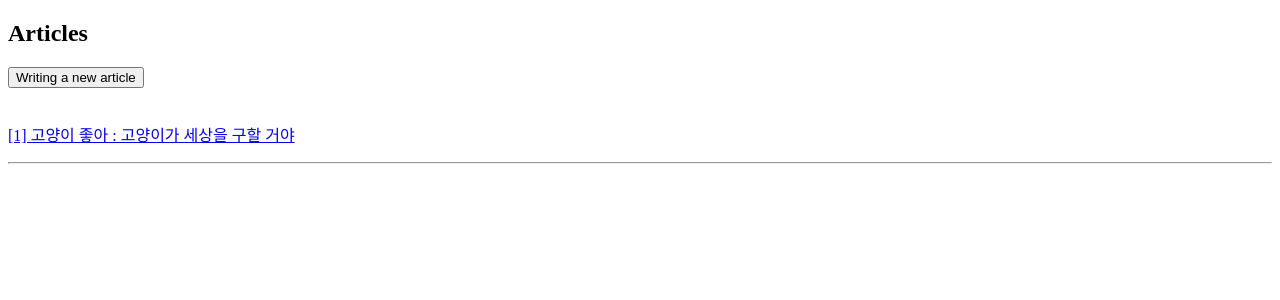
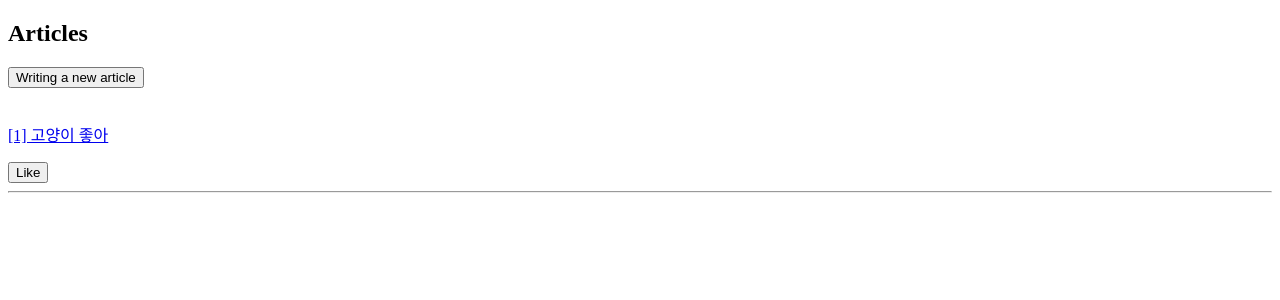
Before and after one commit to minkyungbae/Django, a Django app: page /articles/ in a window 1280 px wide. Shown: the part 29-329 px from the top of the page. Run offline with Django 4.2, Linux system fonts and the light colour scheme; data comes from the database, SQL or seed files in the repository.

Commit message:
Update 'like'

```diff
--- a/my_first_pjt/articles/templates/articles/articles.html
+++ b/my_first_pjt/articles/templates/articles/articles.html
@@ -8,8 +8,17 @@
 
 {% for article in articles %}
     <a href='{% url 'articles:article_detail' article.pk %}'>
-        <p>[{{ article.id }}] {{ article.title }} : {{ article.content }}</p>
+        <p>[{{ article.id }}] {{ article.title }}</p>
     </a>
+
+    <form action="{% url "articles:like" article.pk %}" method="POST">
+        {% csrf_token %}
+        {% if request.user in article.Like_users.all %}
+            <input type="submit" value="Cancle Like">
+        {% else %}
+            <input type="submit" value="Like">
+        {% endif %}
+    </form>
     <hr>
 
 {% endfor %}
--- a/my_first_pjt/articles/urls.py
+++ b/my_first_pjt/articles/urls.py
@@ -13,5 +13,6 @@ urlpatterns = [
     path('<int:pk>/delete/', views.delete, name="delete"),
     path('<int:pk>/update', views.update, name="update"),
     path('<int:pk>/comments/', views.comment_create, name='comment_create'),
+    path('<int:pk>/like/', views.like, name="like"),
 
 ]
--- a/my_first_pjt/articles/views.py
+++ b/my_first_pjt/articles/views.py
@@ -95,3 +95,19 @@ def comment_create(request, pk):
         comment.article = article
         comment.save()
     return redirect("articles:article_detail", article.pk)
+
+
+# 좋아요
+@require_POST
+def like(request, pk):
+    if request.user.is_authenticated:
+        article = get_object_or_404(Article, pk=pk)
+        # 만약 article에 좋아요가 user.pk에 해당되는 게 존재한다면,
+        if article.Like_users.filter(pk=request.user.pk).exists():
+            # 좋아요 삭제
+            article.Like_users.remove(request.user)
+        else:
+            # 좋아요 추가
+            article.Like_users.add(request.user)
+        return redirect("articles:articles")
+    return redirect("accounts:login")
```
Also changed, not shown: my_first_pjt/articles/migrations/0003_article_like_users.py (added).
